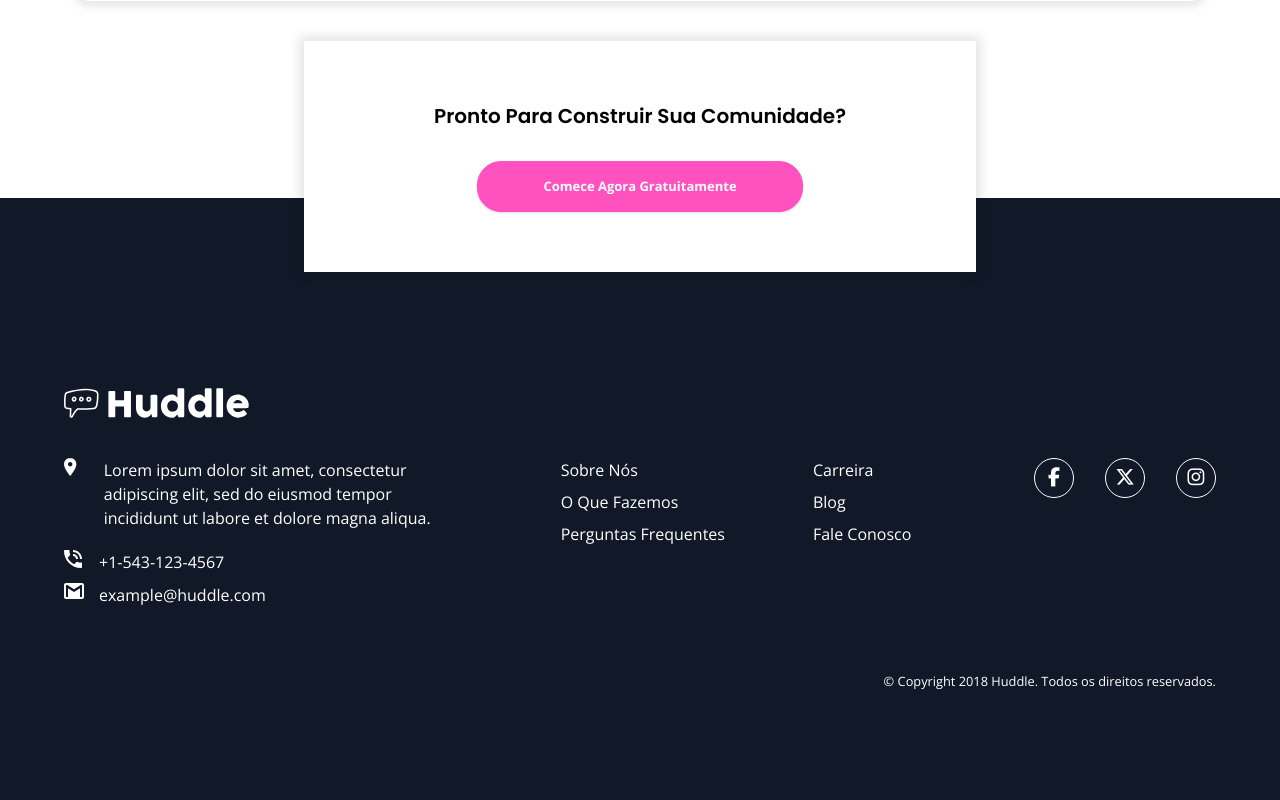
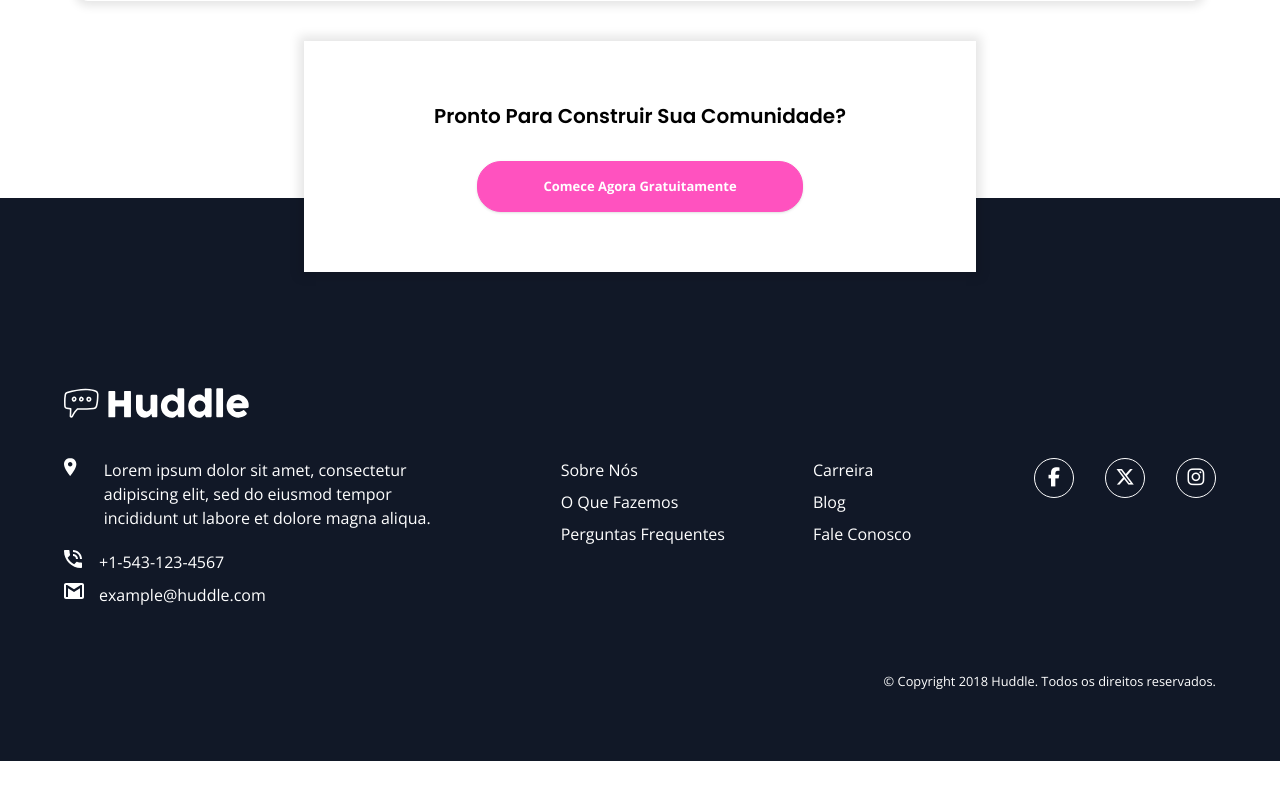
Before and after one commit to brunoclx/landing-page-huddle, a plain HTML site: page index.html in a window 1280 px wide. Shown: the part 2181-2981 px from the top of the page. After the commit the page ends 2942 px from the top, so only its background shows below. Drawn offline with nearby package versions, Linux system fonts and the light colour scheme.

Commit message:
um pequeno ajuste no padding-bottom do footer

```diff
--- a/index.html
+++ b/index.html
@@ -64,7 +64,7 @@
     </div>
   </main>
 
-  <footer class="pt-[190px] pb-[130px] mt-[-90px] p-4 bg-gray-900 text-white">
+  <footer class="pt-[190px] pb-[70px] mt-[-90px] p-4 bg-gray-900 text-white">
     <div class="conteudo-footer container max-w-6xl mx-auto">
       <div class="dados mb-8">
         <img src="assets/imagens/logo.svg" alt="">
```
